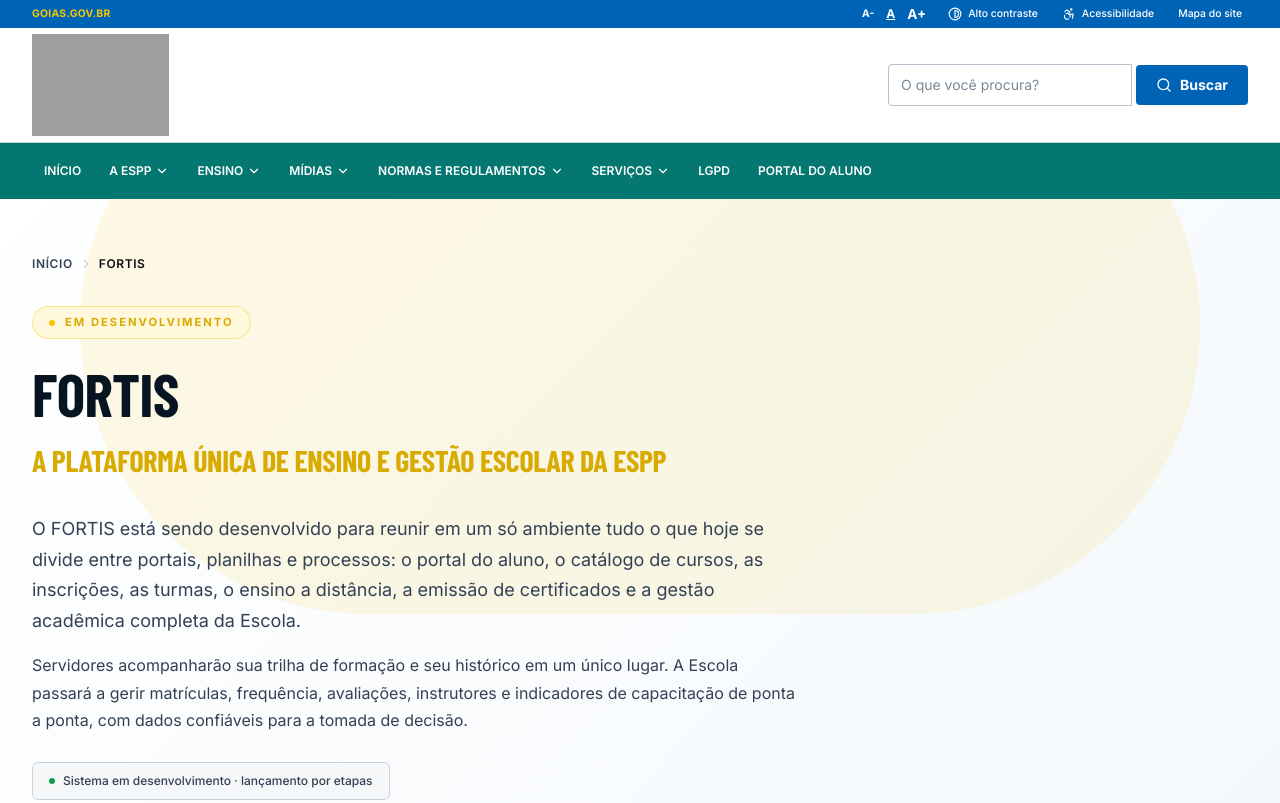
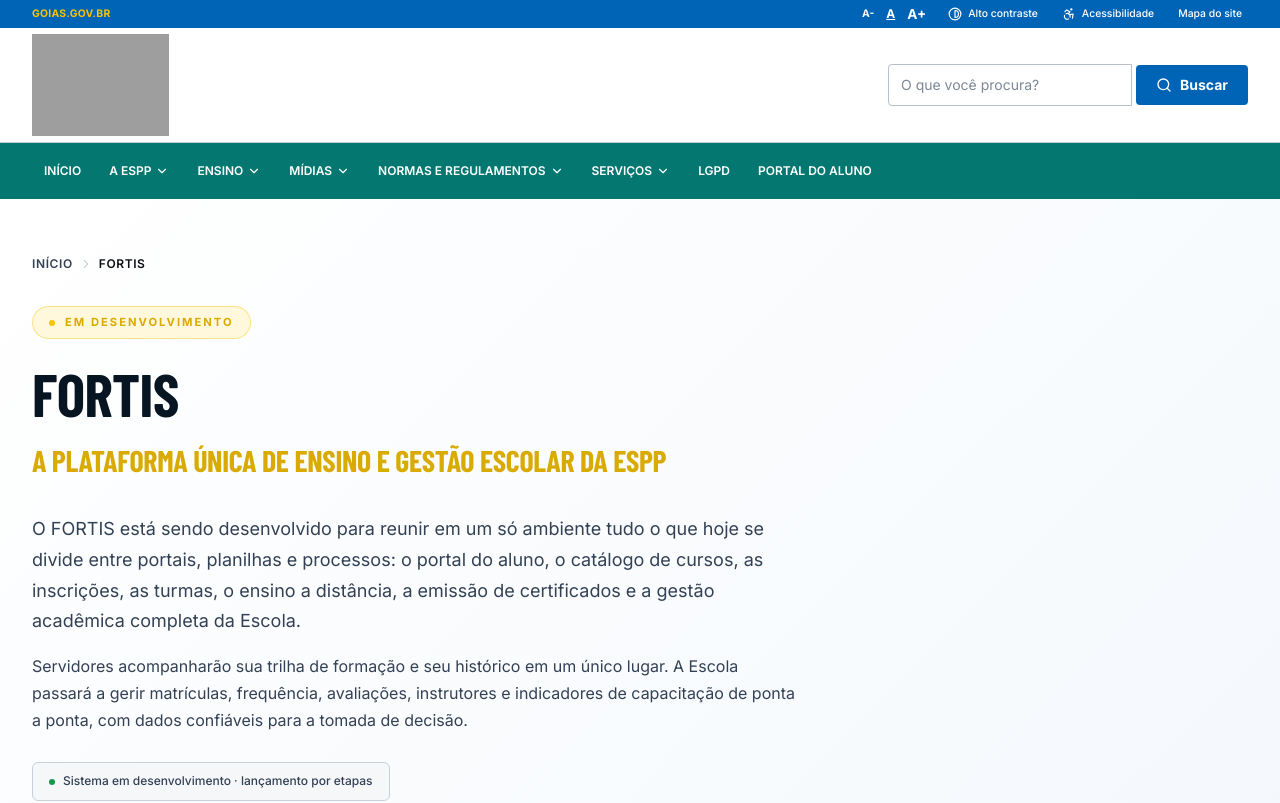
Before and after one commit to jhfmiguel/ppgo-espp-site, a Next.js app in the folder app/: page /fortis in a window 1280 px wide. Shown: the top 803 px of the page. Built offline with nearby package versions, Linux system fonts and the light colour scheme; grey boxes are pictures that could not be loaded.

Commit message:
ESPP 577 - remove brilho amarelo do título FORTIS

```diff
--- a/app/components/fortis-section.tsx
+++ b/app/components/fortis-section.tsx
@@ -12,12 +12,6 @@ export function FortisSection() {
       aria-labelledby="fortis-titulo"
       className="relative overflow-hidden bg-white pt-10 lg:pt-14"
     >
-      {/* brilho de fundo */}
-      <div
-        aria-hidden="true"
-        className="pointer-events-none absolute -top-40 left-1/2 h-[36rem] w-[70rem] -translate-x-1/2 rounded-full bg-gold-500/10 blur-3xl"
-      />
-
       <div className="container-espp relative">
         <Breadcrumb itens={[{ label: fortis.nome }]} />
 
```
